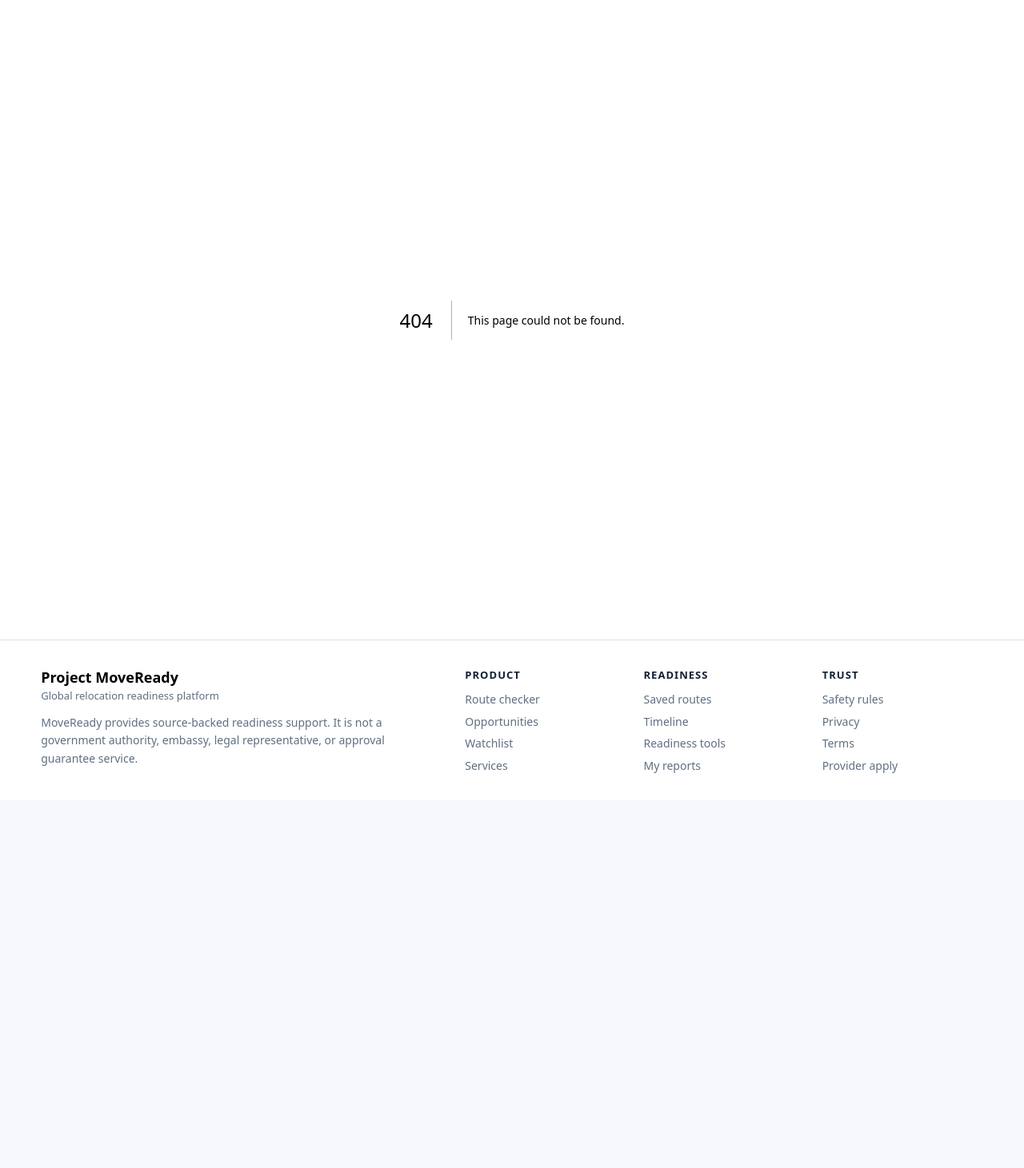
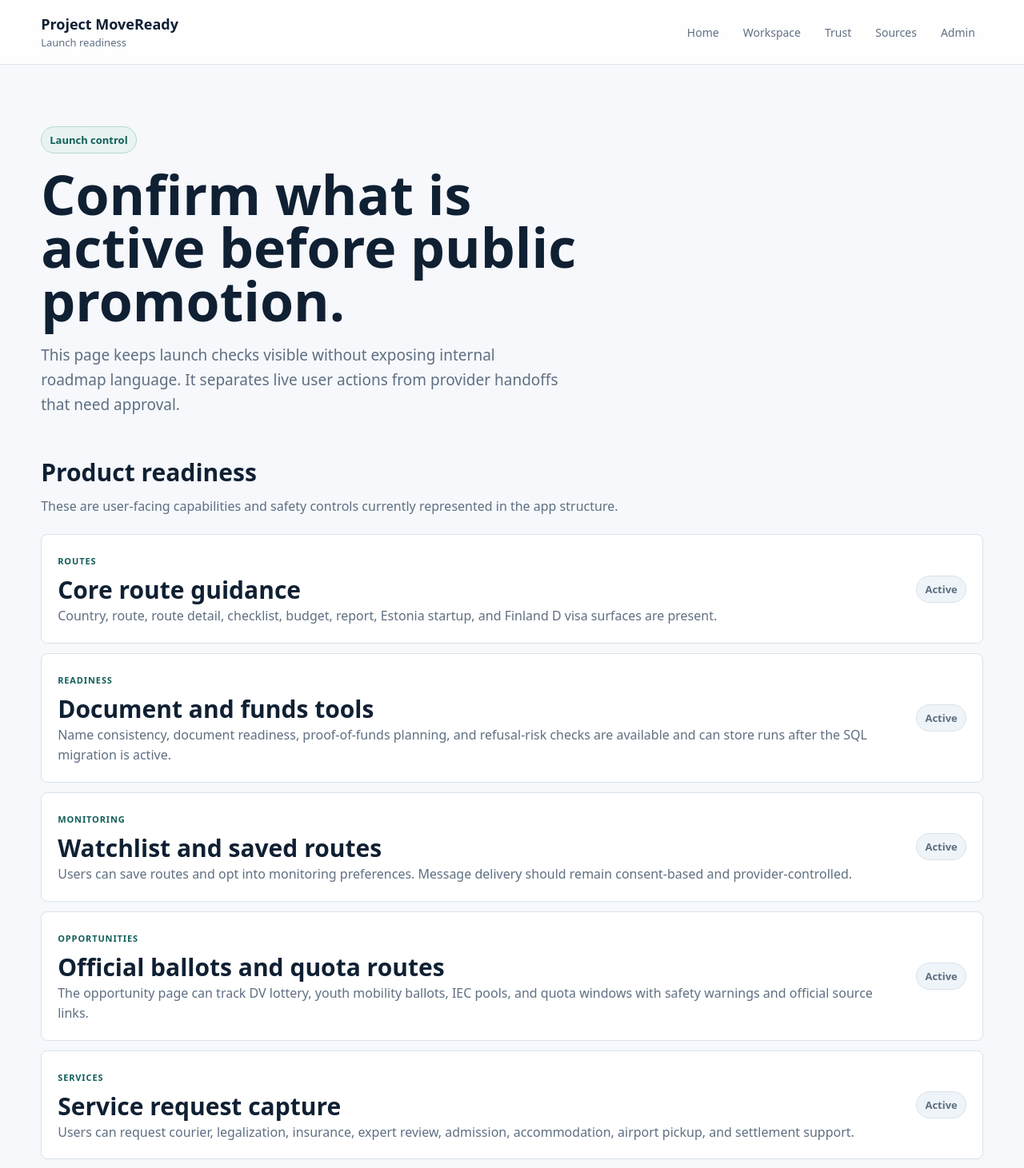
Before and after one commit to SirBM201/SirBM201-moveready-frontend, a Next.js app: page /launch-readiness in a window 1280 px wide. Before the commit this address had no page. Shown: the top 1461 px of the page at 80% size. Before the commit the page ends 1001 px from the top, so only its background shows below. Built offline with nearby package versions, Linux system fonts and the light colour scheme.

Commit message:
Add launch readiness checklist page

```diff
--- /dev/null
+++ b/app/launch-readiness/page.tsx
@@ -0,0 +1,123 @@
+const launchChecks = [
+  {
+    area: "Routes",
+    status: "Active",
+    title: "Core route guidance",
+    text: "Country, route, route detail, checklist, budget, report, Estonia startup, and Finland D visa surfaces are present.",
+  },
+  {
+    area: "Readiness",
+    status: "Active",
+    title: "Document and funds tools",
+    text: "Name consistency, document readiness, proof-of-funds planning, and refusal-risk checks are available and can store runs after the SQL migration is active.",
+  },
+  {
+    area: "Monitoring",
+    status: "Active",
+    title: "Watchlist and saved routes",
+    text: "Users can save routes and opt into monitoring preferences. Message delivery should remain consent-based and provider-controlled.",
+  },
+  {
+    area: "Opportunities",
+    status: "Active",
+    title: "Official ballots and quota routes",
+    text: "The opportunity page can track DV lottery, youth mobility ballots, IEC pools, and quota windows with safety warnings and official source links.",
+  },
+  {
+    area: "Services",
+    status: "Active",
+    title: "Service request capture",
+    text: "Users can request courier, legalization, insurance, expert review, admission, accommodation, airport pickup, and settlement support.",
+  },
+  {
+    area: "Providers",
+    status: "Screening required",
+    title: "Provider applications",
+    text: "Providers can apply, but public listing and handoff should only happen after admin review, compliance checks, and source approval.",
+  },
+  {
+    area: "Trust",
+    status: "Active",
+    title: "Source and safety rules",
+    text: "Trust, safety, privacy, terms, source-review, and no-guarantee messaging are available as public pages.",
+  },
+  {
+    area: "Admin",
+    status: "Protected",
+    title: "Review workspace",
+    text: "Admin pages can inspect reports, review tasks, profiles, saved routes, timeline events, partner applications, requests, watchlists, and readiness checks.",
+  },
+];
+
+const deploymentChecks = [
+  "Run all required Supabase migrations in order, including the corrected Finland D visa migration.",
+  "Confirm Railway backend health and route endpoints after deployment completes.",
+  "Confirm Vercel frontend has the latest production deployment.",
+  "Set frontend API base to the active backend URL.",
+  "Keep admin key private and test admin pages only with the correct key.",
+  "Test one full user flow: route checker, report generation, save route, watchlist, timeline, service request, provider application, and report lookup.",
+  "Review public pages for no false guarantees, no hidden legal claims, and no unapproved partner handoff language.",
+];
+
+export default function LaunchReadinessPage() {
+  return (
+    <main className="page-shell">
+      <header className="topbar">
+        <a className="brand" href="/">
+          <strong>Project MoveReady</strong>
+          <span>Launch readiness</span>
+        </a>
+        <nav className="nav" aria-label="Main navigation">
+          <a href="/">Home</a>
+          <a href="/workspace">Workspace</a>
+          <a href="/trust">Trust</a>
+          <a href="/sources">Sources</a>
+          <a href="/admin">Admin</a>
+        </nav>
+      </header>
+
+      <section className="hero-band compact-hero">
+        <div className="hero-copy">
+          <span className="eyebrow">Launch control</span>
+          <h1>Confirm what is active before public promotion.</h1>
+          <p className="lede">
+            This page keeps launch checks visible without exposing internal roadmap language. It separates live user actions from provider handoffs that need approval.
+          </p>
+        </div>
+      </section>
+
+      <section className="section no-top-pad">
+        <h2>Product readiness</h2>
+        <p className="section-intro">
+          These are user-facing capabilities and safety controls currently represented in the app structure.
+        </p>
+        <div className="module-ledger">
+          {launchChecks.map((item) => (
+            <article className="module-row" key={item.title}>
+              <div>
+                <span className="overline">{item.area}</span>
+                <h2>{item.title}</h2>
+                <p>{item.text}</p>
+              </div>
+              <div className="module-row-meta">
+                <span className="badge">{item.status}</span>
+              </div>
+            </article>
+          ))}
+        </div>
+      </section>
+
+      <section className="section">
+        <h2>Deployment checks</h2>
+        <p className="section-intro">
+          Run these checks after backend and frontend deployments settle.
+        </p>
+        <article className="card">
+          <div className="mini-list">
+            {deploymentChecks.map((item) => <div key={item}><strong>{item}</strong></div>)}
+          </div>
+        </article>
+      </section>
+    </main>
+  );
+}
```
